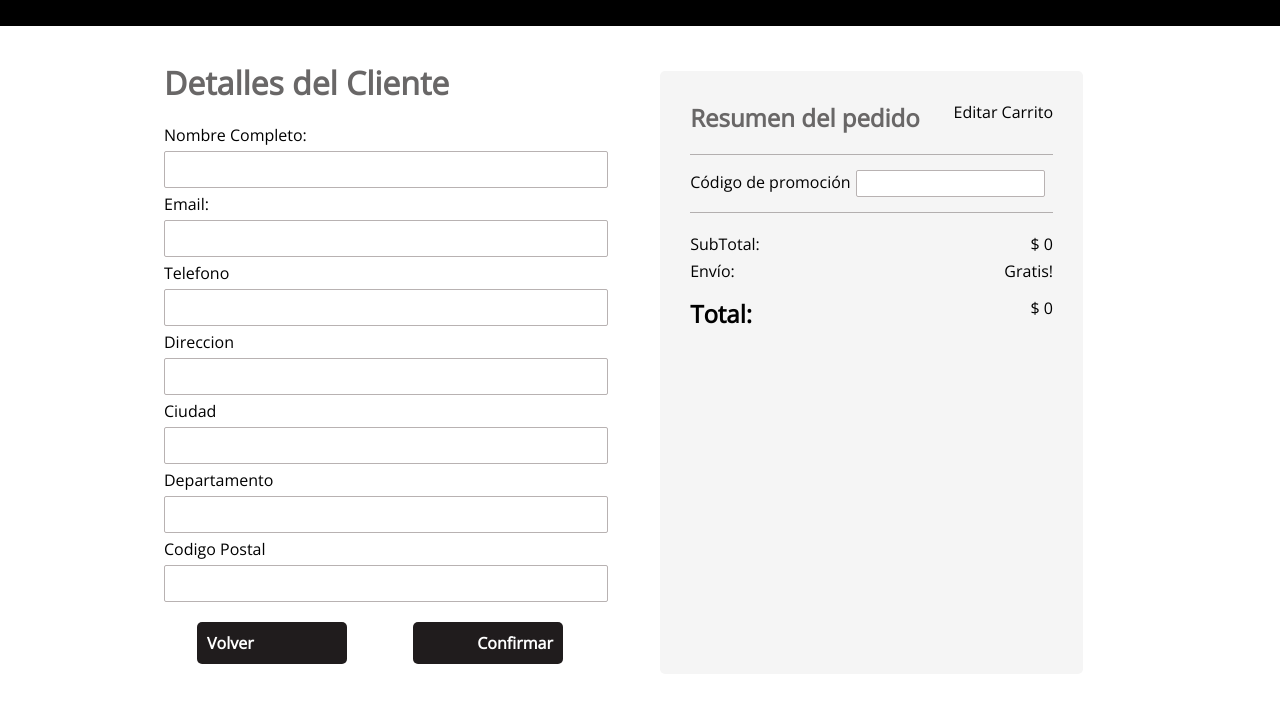
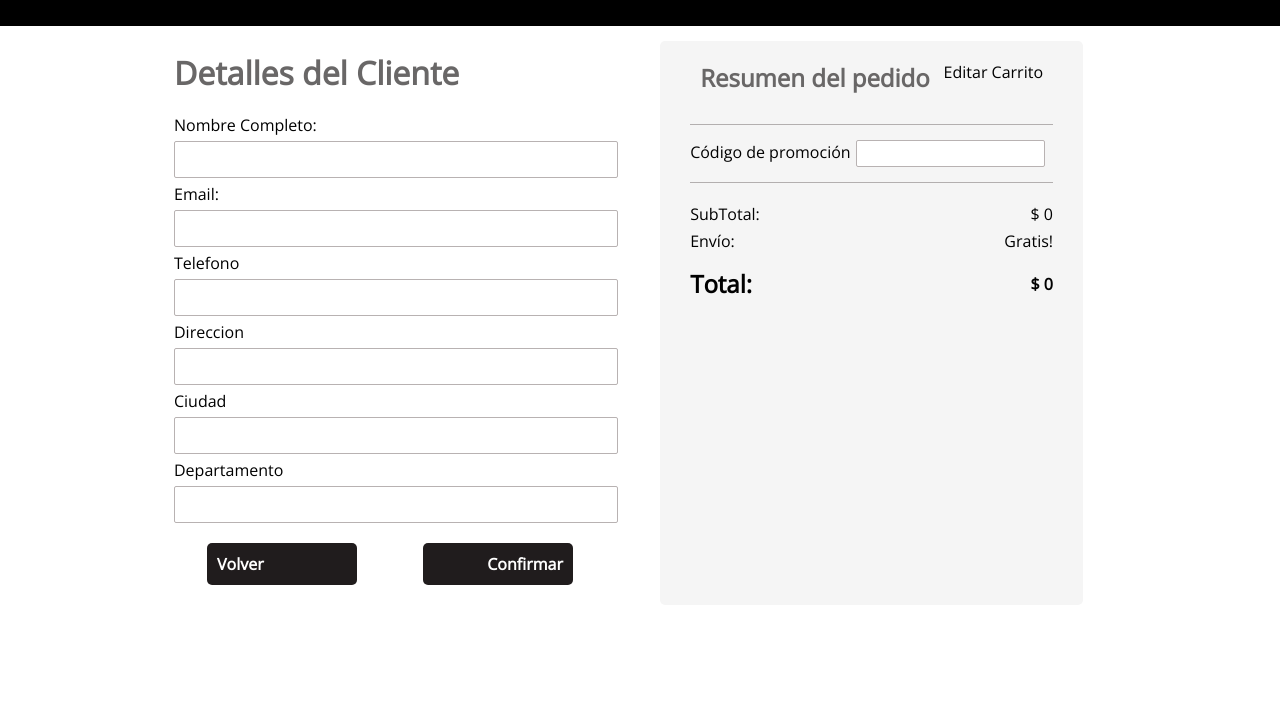
Before and after one commit to gero16/tienda-virtual-ts-front, a website built with Vite: page src/html/checkout.html in a window 1280 px wide. Shown: the part 69-772 px from the top of the page. Built offline with nearby package versions, Linux system fonts and the light colour scheme; no server answers.

Commit message:
mejoras css en checkout

```diff
--- a/src/css/checkout.css
+++ b/src/css/checkout.css
@@ -80,8 +80,9 @@
   .order-page {
     width: 75%;
     color: black;
-    margin: 130px auto 30px 100px;
+    margin: 110px auto 30px 100px;
     font-size: 16px;
+    padding: 10px;
   }
 
   .order-page h1 {
@@ -105,7 +106,7 @@
   .resumen-pedido {
     width: 70%;
     color: black;
-    margin: 140px 220px 30px 20px;
+    margin: 110px 220px 30px 20px;
     background-color: #f5f5f5;
     padding: 10px;
     border-radius: 5px;
@@ -114,7 +115,7 @@
   .titulo-pedido {
     display: flex;
     justify-content: space-between;
-    margin: 20px 0px 20px 0px;
+    padding: 10px;
   }
 
   .titulo-pedido h2 {
@@ -156,6 +157,7 @@
   .div-total-pedido li {
     display: flex;
     justify-content: space-between;
+    align-items: center;
     margin-top: 5px;
   }
 
--- a/src/html/checkout.html
+++ b/src/html/checkout.html
@@ -62,10 +62,7 @@
               <label for="state">Departamento</label>
               <input type="text" name="state" id="state" />
             </div>
-            <div class="form-group">
-              <label for="postalCode">Codigo Postal</label>
-              <input type="number" name="postalCode" id="postalCode" />
-            </div>
+
           </div>
 
           <div id="order-actions" class="order-actions">
--- a/src/ts/checkout.ts
+++ b/src/ts/checkout.ts
@@ -99,9 +99,11 @@ function checkoutHTML(products: Producto[]) {
       const imagenPedido = createElementHtml({ element: "img", classname: ["imagen-pedido"], src: `/${image.replace("src/", "").replace("../", "")}`});
       const infoPedido = createElementHtml({ element: "div", classname: ["info-pedido"] });
       const nombrePedido = createElementHtml({ element: "h3", classname: ["nombre-pedido"], content: name });
-      const cantidadPedido = createElementHtml({ element: "p", classname: ["cantidad-pedido"], content: `Cantidad:${cantidad}` });
-      const precioPedido = createElementHtml({ element: "p", classname: ["precio-pedido"], content: `$${subTotal}` });
+      const cantidadPedido = createElementHtml({ element: "p", classname: ["cantidad-pedido"], content: `Cantidad:` });
+      const cantidadNumero = createElementHtml({ element: "strong", classname: ["cantidad-pedido"], content: `${cantidad}` });
+      const precioPedido = createElementHtml({ element: "strong", classname: ["precio-pedido"], content: `$${subTotal}` });
 
+      cantidadPedido.append(cantidadNumero)
       infoPedido.append(nombrePedido, cantidadPedido, precioPedido);
       productoPedido.append(imagenPedido, infoPedido);
       pedidoHTML += productoPedido.outerHTML;
@@ -131,7 +133,7 @@ function checkoutHTML(products: Producto[]) {
      // Total
      const liTotal = createElementHtml({ element: "li", classname: ["liTotal"] });
      const pCategoriaTotal = createElementHtml({element: "h2", content: "Total:" });
-     const pTotal = createElementHtml({ element: "p" });
+     const pTotal = createElementHtml({ element: "strong" });
      pTotal.textContent = "$ " + total;
 
      // Agregar elementos al DOM
```
